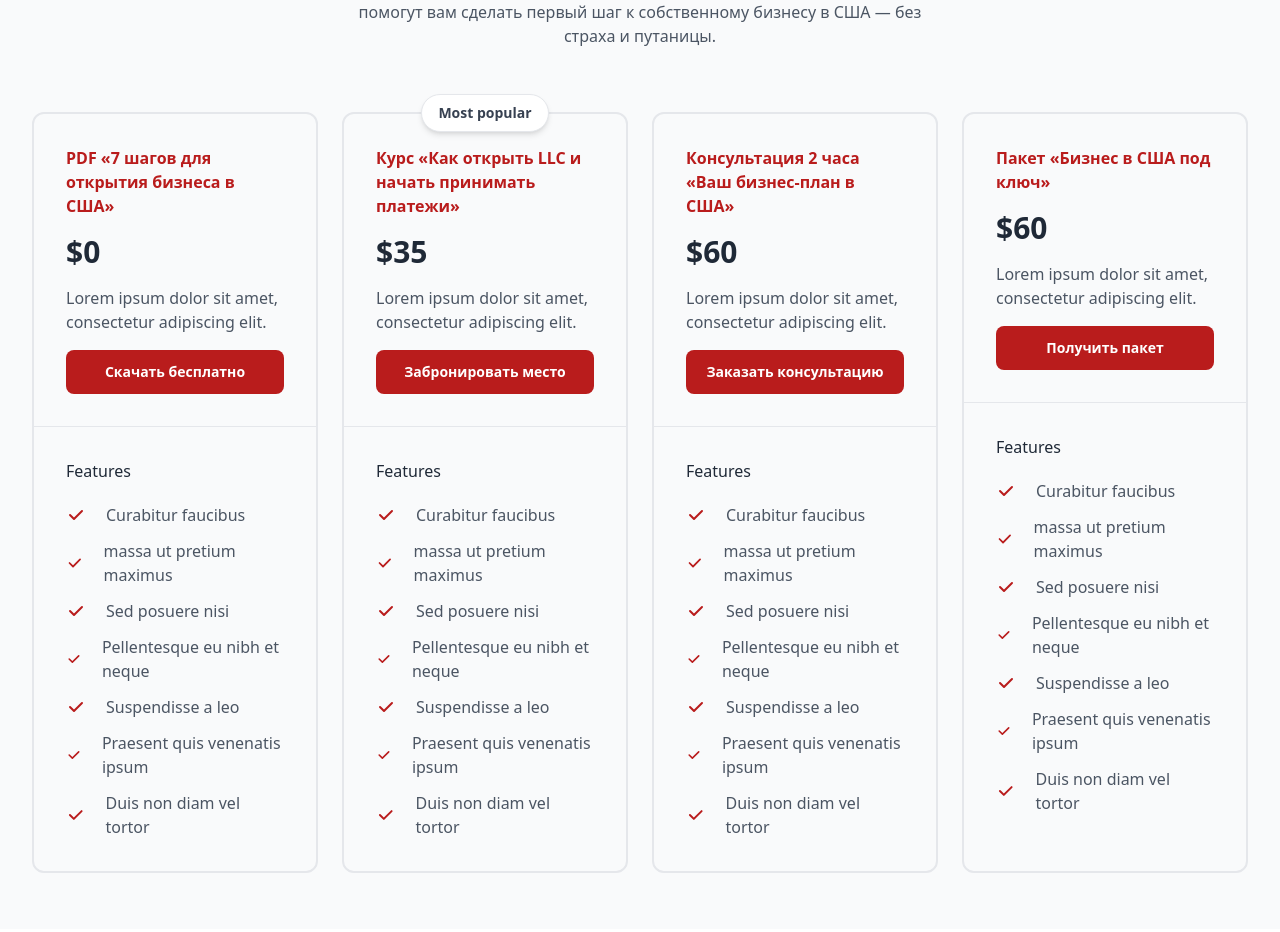
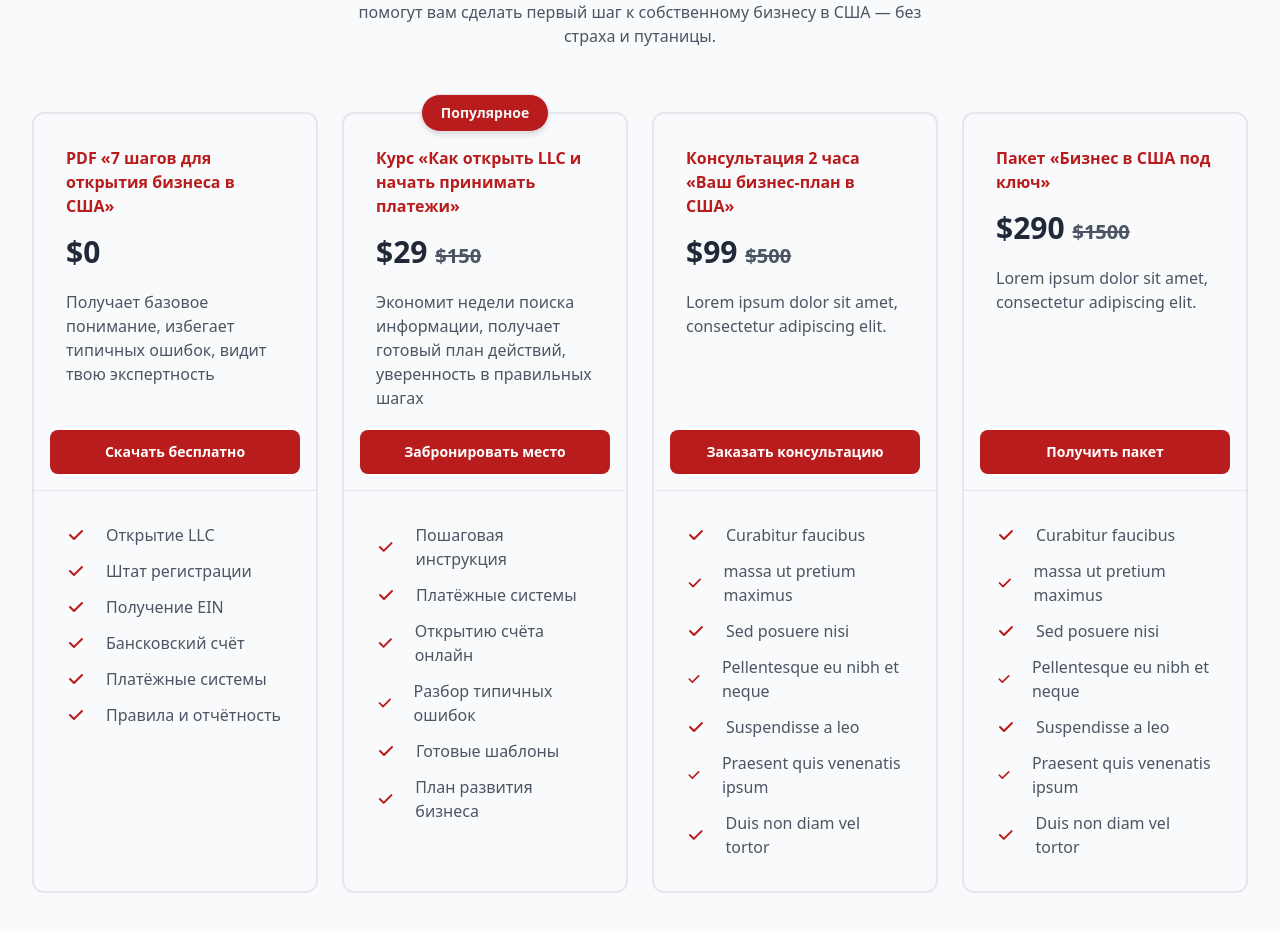
Before and after one commit to elmar8287/appliance, a React (Vite) app: page / in a window 1280 px wide. Shown: the part 2629-3561 px from the top of the page. Built offline with nearby package versions, Linux system fonts and the light colour scheme.

Commit message:
Added products sections and content

```diff
--- a/src/App.jsx
+++ b/src/App.jsx
@@ -233,41 +233,41 @@ function Products() {
 const plans = [
         {
             name: "PDF «7 шагов для открытия бизнеса в США»",
-            desc: "Lorem ipsum dolor sit amet, consectetur adipiscing elit.",
+            desc: "Получает базовое понимание, избегает типичных ошибок, видит твою экспертность",
             price: 0,
             isMostPop: false,
             cta: "Скачать бесплатно",
             features: [
-                "Curabitur faucibus",
-                "massa ut pretium maximus",
-                "Sed posuere nisi",
-                "Pellentesque eu nibh et neque",
-                "Suspendisse a leo",
-                "Praesent quis venenatis ipsum",
-                "Duis non diam vel tortor",
+                "Открытие LLC",
+                "Штат регистрации",
+                "Получение EIN",
+                "Бансковский счёт",
+                "Платёжные системы",
+                "Правила и отчётность",
 
             ],
         },
         {
             name: "Курс «Как открыть LLC и начать принимать платежи»",
-            desc: "Lorem ipsum dolor sit amet, consectetur adipiscing elit.",
-            price: 35,
+            desc: "Экономит недели поиска информации, получает готовый план действий, уверенность в правильных шагах",
+            price: 29,
+            old: "$150",
             isMostPop: true,
             cta: "Забронировать место",
             features: [
-                "Curabitur faucibus",
-                "massa ut pretium maximus",
-                "Sed posuere nisi",
-                "Pellentesque eu nibh et neque",
-                "Suspendisse a leo",
-                "Praesent quis venenatis ipsum",
-                "Duis non diam vel tortor",
+                "Пошаговая инструкция",
+                "Платёжные системы",
+                "Открытию счёта онлайн",
+                "Разбор типичных ошибок",
+                "Готовые шаблоны",
+                "План развития бизнеса",
             ],
         },
         {
             name: "Консультация 2 часа «Ваш бизнес-план в США»",
             desc: "Lorem ipsum dolor sit amet, consectetur adipiscing elit.",
-            price: 60,
+            price: 99,
+            old: "$500",
             isMostPop: false,
             cta: "Заказать консультацию",
             features: [
@@ -284,7 +284,8 @@ const plans = [
         {
             name: "Пакет «Бизнес в США под ключ»",
             desc: "Lorem ipsum dolor sit amet, consectetur adipiscing elit.",
-            price: 60,
+            price: 290,
+            old: "$1500",
             isMostPop: false,
             cta: "Получить пакет",
             features: [
@@ -318,27 +319,28 @@ const plans = [
                             <div key={idx} className={`relative flex-1 flex items-stretch flex-col rounded-xl border-2 mt-6 sm:mt-0 ${item.isMostPop ? "mt-10" : ""}`}>
                                 {
                                     item.isMostPop ? (
-                                        <span class="w-32 absolute -top-5 left-0 right-0 mx-auto px-3 py-2 rounded-full border shadow-md bg-white text-center text-gray-700 text-sm font-semibold">Most popular</span>
+                                        <span class="w-32 absolute -top-5 left-0 right-0 mx-auto px-3 py-2 rounded-full border shadow-md bg-red-700 text-center text-gray-100 text-sm font-semibold">Популярное</span>
                                     ) : ""
                                 }
-                                <div className="p-8 space-y-4 border-b">
+                                <div className="p-8 space-y-4 h-[300px]">
                                     <span className='text-red-700 font-semibold'>
                                         {item.name}
                                     </span>
                                     <div className='text-gray-800 text-3xl font-semibold'>
-                                        ${item.price}
+                                        ${item.price} <span className="line-through text-gray-600 text-[20px]"> {item.old}</span>
                                     </div>
                                     <p>
                                         {item.desc}
                                     </p>
-                                    <button className='px-3 py-3 rounded-lg w-full font-semibold text-sm duration-150 text-white bg-red-700 hover:bg-indigo-500 active:bg-indigo-700'>
+
+
+                                </div>
+                                <div className="p-4 border-b">
+                                        <button className='px-3 py-3 rounded-lg w-full font-semibold text-sm duration-150 text-white bg-red-700 hover:bg-red-500 active:bg-red-600'>
                                         {item.cta}
                                     </button>
-                                </div>
+                                    </div>
                                 <ul className='p-8 space-y-3'>
-                                    <li className="pb-2 text-gray-800 font-medium">
-                                        <p>Features</p>
-                                    </li>
                                     {
                                         item.features.map((featureItem, idx) => (
                                             <li key={idx} className='flex items-center gap-5'>
```
